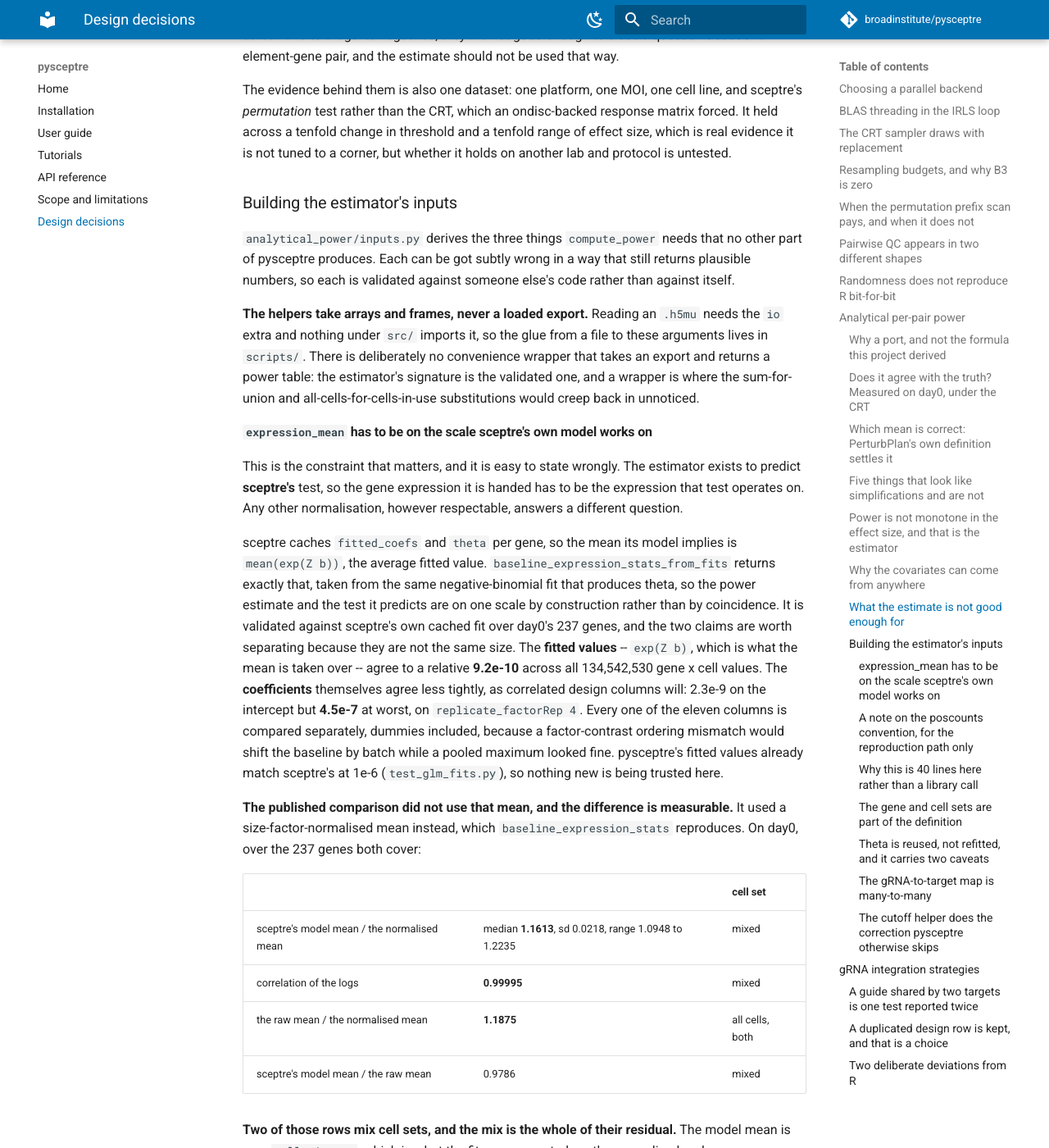
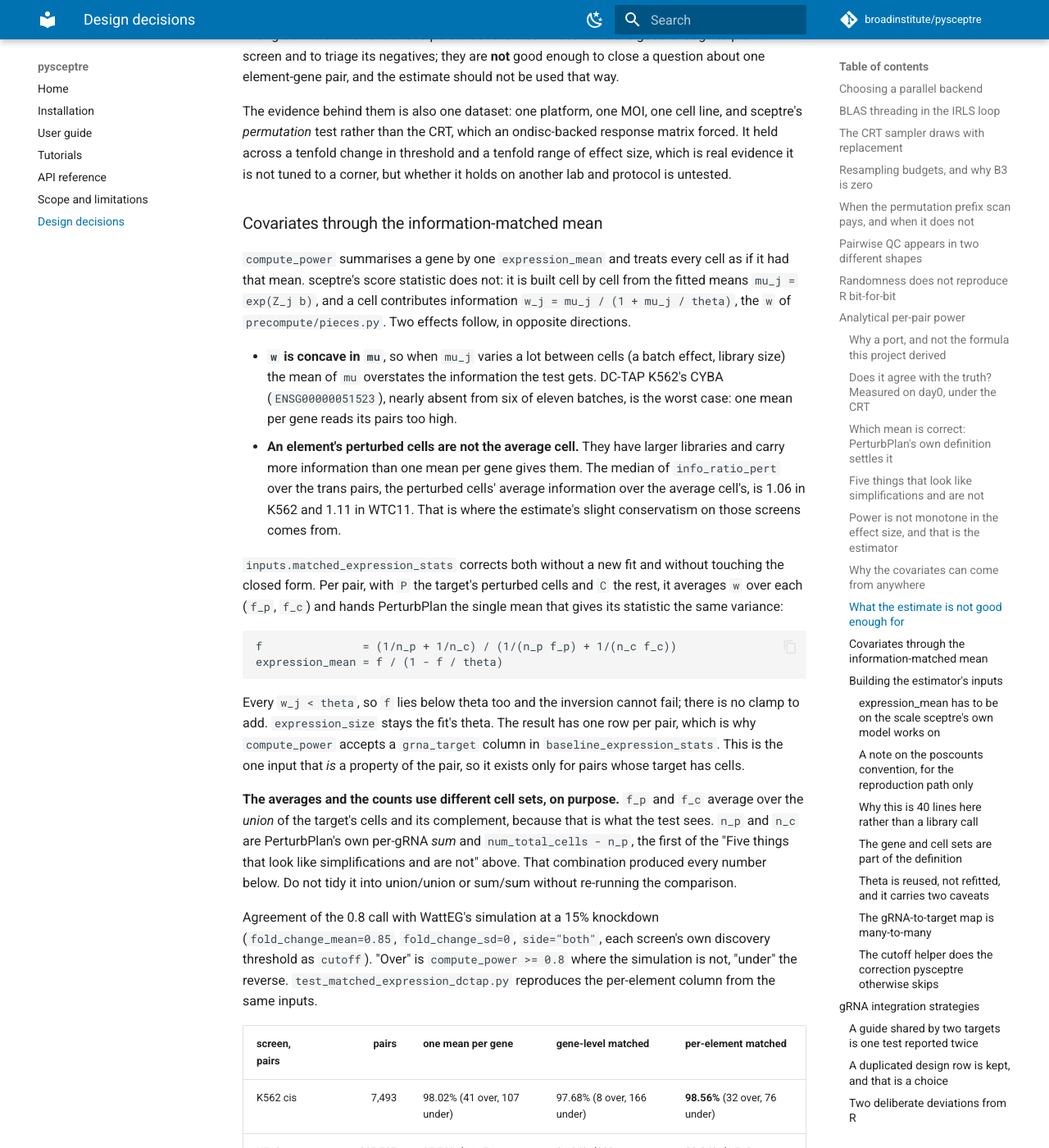
Before and after one commit to broadinstitute/pysceptre, an MkDocs documentation site: the page built from docs/design.md, in a window 1280 px wide and 1400 px high, scrolled down 9810 px. Shown: the whole window at 82% size. Built offline with MkDocs 1.6.1 and Material for MkDocs 9.7.7, drawn with Linux system fonts in a browser that asks for light colours; comment, search, counter and statistics services are not loaded; some of the changed text lies outside the part shown.

Commit message:
ADD the design rationale and evidence for the information-matched mean
Co-Authored-By: Claude Opus 5.5 <noreply@anthropic.com>

```diff
--- a/docs/design.md
+++ b/docs/design.md
@@ -424,8 +424,10 @@ would be a different estimator.
 
 ### Why the covariates can come from anywhere
 
-The estimator's inputs are not properties of the *pair*: expression mean and
-dispersion belong to the gene, cell counts to the element. That is measured
+On the default inputs the estimator's inputs are not properties of the
+*pair*: expression mean and dispersion belong to the gene, cell counts to the
+element. The information-matched mean below is per pair, but it is still
+composed from the gene's fit and the element's cells. That is measured
 rather than assumed: one screen processed through sceptre twice, under two
 designs sharing genes and elements but almost no pairs, gives covariates that
 match exactly across the entities the two runs share. So a pair's inputs
@@ -448,6 +450,84 @@ ondisc-backed response matrix forced. It held across a tenfold change in
 threshold and a tenfold range of effect size, which is real evidence it is not
 tuned to a corner, but whether it holds on another lab and protocol is
 untested.
+
+### Covariates through the information-matched mean
+
+`compute_power` summarises a gene by one `expression_mean` and treats every
+cell as if it had that mean. sceptre's score statistic does not: it is built
+cell by cell from the fitted means `mu_j = exp(Z_j b)`, and a cell contributes
+information `w_j = mu_j / (1 + mu_j / theta)`, the `w` of
+`precompute/pieces.py`. Two effects follow, in opposite directions.
+
+- **`w` is concave in `mu`**, so when `mu_j` varies a lot between cells (a
+  batch effect, library size) the mean of `mu` overstates the information the
+  test gets. DC-TAP K562's CYBA (`ENSG00000051523`), nearly absent from six of
+  eleven batches, is the worst case: one mean per gene reads its pairs too
+  high.
+- **An element's perturbed cells are not the average cell.** They have larger
+  libraries and carry more information than one mean per gene gives them. The
+  median of `info_ratio_pert` over the trans pairs, the perturbed cells'
+  average information over the average cell's, is 1.06 in K562 and 1.11 in
+  WTC11. That is where the estimate's slight conservatism on those screens
+  comes from.
+
+`inputs.matched_expression_stats` corrects both without a new fit and without
+touching the closed form. Per pair, with `P` the target's perturbed cells and
+`C` the rest, it averages `w` over each (`f_p`, `f_c`) and hands PerturbPlan
+the single mean that gives its statistic the same variance:
+
+    f               = (1/n_p + 1/n_c) / (1/(n_p f_p) + 1/(n_c f_c))
+    expression_mean = f / (1 - f / theta)
+
+Every `w_j < theta`, so `f` lies below theta too and the inversion cannot
+fail; there is no clamp to add. `expression_size` stays the fit's theta. The
+result has one row per pair, which is why `compute_power` accepts a
+`grna_target` column in `baseline_expression_stats`. This is the one input
+that *is* a property of the pair, so it exists only for pairs whose target
+has cells.
+
+**The averages and the counts use different cell sets, on purpose.** `f_p`
+and `f_c` average over the *union* of the target's cells and its complement,
+because that is what the test sees. `n_p` and `n_c` are PerturbPlan's own
+per-gRNA *sum* and `num_total_cells - n_p`, the first of the "Five things
+that look like simplifications and are not" above. That combination produced
+every number below. Do not tidy it into union/union or
+sum/sum without re-running the comparison.
+
+Agreement of the 0.8 call with WattEG's simulation at a 15% knockdown
+(`fold_change_mean=0.85`, `fold_change_sd=0`, `side="both"`, each screen's
+own discovery threshold as `cutoff`). "Over" is `compute_power >= 0.8` where
+the simulation is not, "under" the reverse. `test_matched_expression_dctap.py`
+reproduces the per-element column from the same inputs.
+
+| screen, pairs | pairs | one mean per gene | gene-level matched | per-element matched |
+|---|---:|---|---|---|
+| K562 cis    | 7,493   | 98.02% (41 over, 107 under)      | 97.68% (8 over, 166 under)     | **98.56%** (32 over, 76 under)       |
+| K562 trans  | 297,707 | 97.70% (1,617 over, 5,232 under) | 96.94% (300 over, 8,824 under) | **98.26%** (1,518 over, 3,648 under) |
+| WTC11 cis   | 6,574   | 97.61% (1 over, 156 under)       | 97.54% (1 over, 161 under)     | **99.04%** (16 over, 47 under)       |
+| WTC11 trans | 196,615 | 97.38% (28 over, 5,122 under)    | 97.17% (13 over, 5,558 under)  | **99.07%** (493 over, 1,331 under)   |
+
+The per-element mean improves all four, mostly by removing too-low calls,
+and it gives back some too-high ones. That is the trade to watch: an
+over-call is the error that closes a question wrongly.
+
+**The gene-level version is not offered.** Dropping the element split gives
+one matched mean per gene, `f = mean over all cells of w_j`. It fixes CYBA and
+nothing else, and it lowers agreement on all four tables, because it removes
+the too-high calls and adds more too-low ones by ignoring that perturbed cells
+are bigger.
+
+**What this does not establish.** One lab, two DC-TAP screens, one effect
+size, `fold_change_sd = 0` and `side="both"` only. The day0 comparison of
+`compute_power` has not been repeated with the matched mean, which is why it
+sits beside `baseline_expression_stats_from_fits` rather than replacing it.
+
+**What it still leaves out.** sceptre's statistic also subtracts the treated
+cells' projection onto the covariates (`lower_right` in
+`test_statistic/score_stat.py`). Matching `w` captures how much information
+the perturbed and control cells carry, not how much of the treatment
+indicator the covariates explain. For an element whose perturbed cells sit
+mostly in one batch that term matters, and the matched mean does not see it.
 
 ### Building the estimator's inputs
 
```
Also changed, not shown: README.md (+8 -0 lines), docs/api.md (+2 -0 lines), docs/guide.md (+3 -1 lines).
